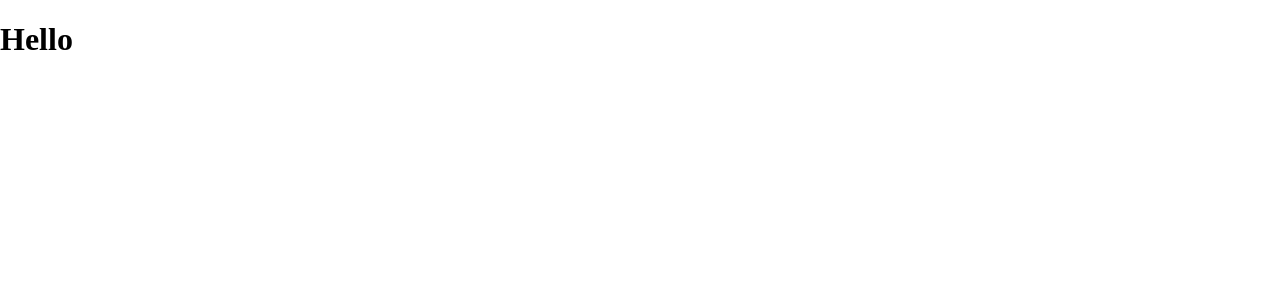
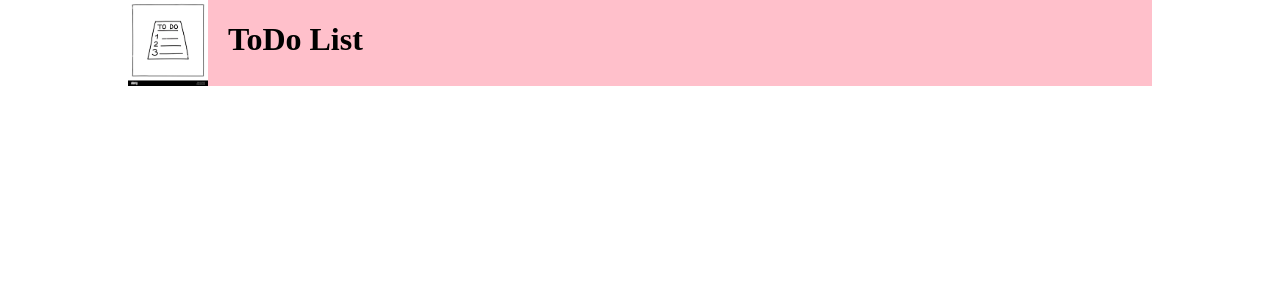
Before and after one commit to jordanaluft/toDoList, a React (Create React App) app in the folder frontend/: page / in a window 1280 px wide. Shown: the top 300 px of the page. Built offline with nearby package versions, Linux system fonts and the light colour scheme.

Commit message:
Created style header

```diff
--- a/frontend/src/App.css
+++ /dev/null
@@ -1,38 +0,0 @@
-.App {
-  text-align: center;
-}
-
-.App-logo {
-  height: 40vmin;
-  pointer-events: none;
-}
-
-@media (prefers-reduced-motion: no-preference) {
-  .App-logo {
-    animation: App-logo-spin infinite 20s linear;
-  }
-}
-
-.App-header {
-  background-color: #282c34;
-  min-height: 100vh;
-  display: flex;
-  flex-direction: column;
-  align-items: center;
-  justify-content: center;
-  font-size: calc(10px + 2vmin);
-  color: white;
-}
-
-.App-link {
-  color: #61dafb;
-}
-
-@keyframes App-logo-spin {
-  from {
-    transform: rotate(0deg);
-  }
-  to {
-    transform: rotate(360deg);
-  }
-}
--- a/frontend/src/App.js
+++ b/frontend/src/App.js
@@ -1,4 +1,3 @@
-import './App.css';
 import Header from './components/Header'
 
 function App() {
--- a/frontend/src/components/Header.js
+++ b/frontend/src/components/Header.js
@@ -1,9 +1,11 @@
 import React from 'react';
+import logo from '../image/logo.png'
 
 function Header(){
     return (
-       <div>
-            <h1>Hello</h1>
+       <div className='header'>
+            <img className='header--logo' src={logo}/>
+            <h1>ToDo List</h1>
         </div>
     )
 }
--- a/frontend/src/index.css
+++ b/frontend/src/index.css
@@ -1,3 +1,16 @@
+
 body {
   margin: 0;
+  margin-left: 10%;
+  margin-right: 10%;
 }
+
+.header {
+  display: flex;
+  background-color: pink;
+}
+
+.header--logo {
+  max-width: 80px;
+  margin-right: 20px;
+}
```
Also changed, not shown: frontend/src/image/logo.png (added).
